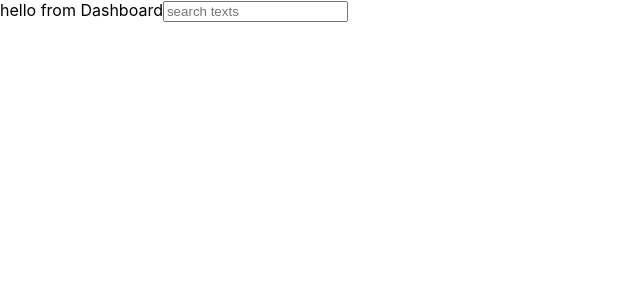
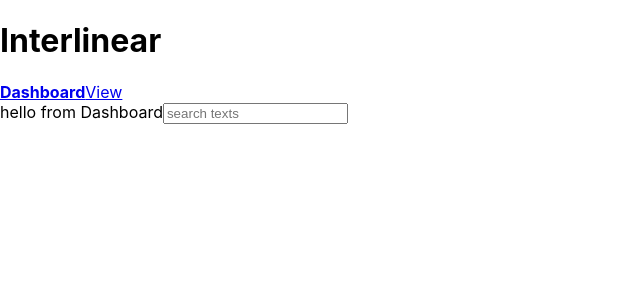
Before and after one commit to igoryen/emblica, a React (Create React App) app: page / in a window 1280 px wide. Shown: the top 300 px of the page, without its empty margins (0-640 px from the left). Built offline with nearby package versions, Linux system fonts and the light colour scheme.

Commit message:
Added Header

```diff
--- /dev/null
+++ b/src/Header.js
@@ -0,0 +1,12 @@
+import React from 'react'
+import { NavLink } from 'react-router-dom'
+
+export const Header = (props) => (
+    <div>
+        <h1>Interlinear</h1>
+        <NavLink activeClassName="is-active" to="/" exact={true}>Dashboard</NavLink>
+        <NavLink activeClassName="is-active" to="/view" >View</NavLink>
+    </div>
+)
+
+export default Header
--- a/src/index.css
+++ b/src/index.css
@@ -1,13 +1,15 @@
 body {
   margin: 0;
-  font-family: -apple-system, BlinkMacSystemFont, 'Segoe UI', 'Roboto', 'Oxygen',
-    'Ubuntu', 'Cantarell', 'Fira Sans', 'Droid Sans', 'Helvetica Neue',
-    sans-serif;
+  font-family: -apple-system, BlinkMacSystemFont, "Segoe UI", "Roboto", "Oxygen", "Ubuntu", "Cantarell", "Fira Sans",
+    "Droid Sans", "Helvetica Neue", sans-serif;
   -webkit-font-smoothing: antialiased;
   -moz-osx-font-smoothing: grayscale;
 }
 
 code {
-  font-family: source-code-pro, Menlo, Monaco, Consolas, 'Courier New',
-    monospace;
+  font-family: source-code-pro, Menlo, Monaco, Consolas, "Courier New", monospace;
 }
+
+.is-active {
+  font-weight: bold;
+}
--- a/src/index.js
+++ b/src/index.js
@@ -2,6 +2,7 @@ import React from 'react';
 import ReactDOM from 'react-dom';
 import { BrowserRouter, Route, Switch } from 'react-router-dom';
 import './index.css';
+import Header from './Header'
 import Dashboard from './Dashboard'
 import ViewText from './ViewText'
 import NotFoundPage from './NotFoundPage'
@@ -9,6 +10,7 @@ import * as serviceWorker from './serviceWorker';
 console.log("ccc")
 const routes = (
   <BrowserRouter>
+    <Header />
     <Switch>
       <Route path="/" exact component={Dashboard} />
       <Route path="/view" component={ViewText} />
```
